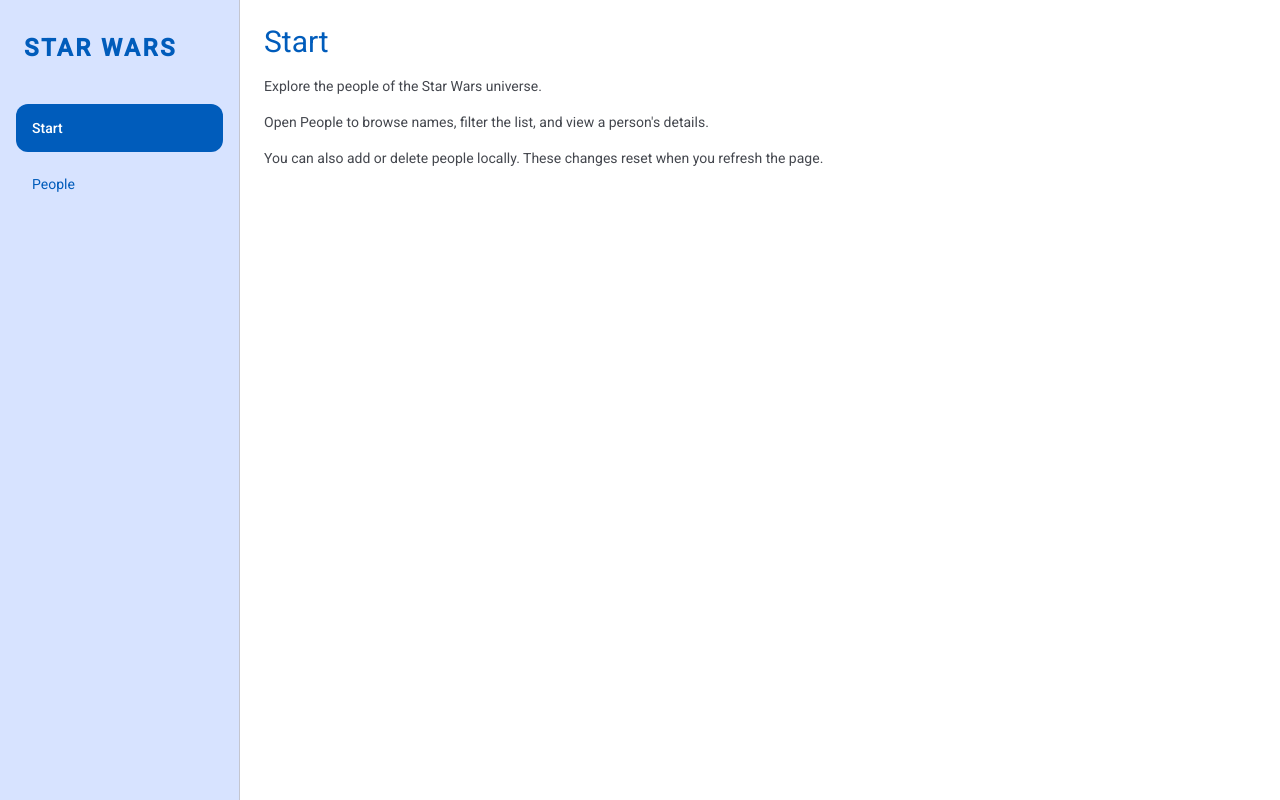
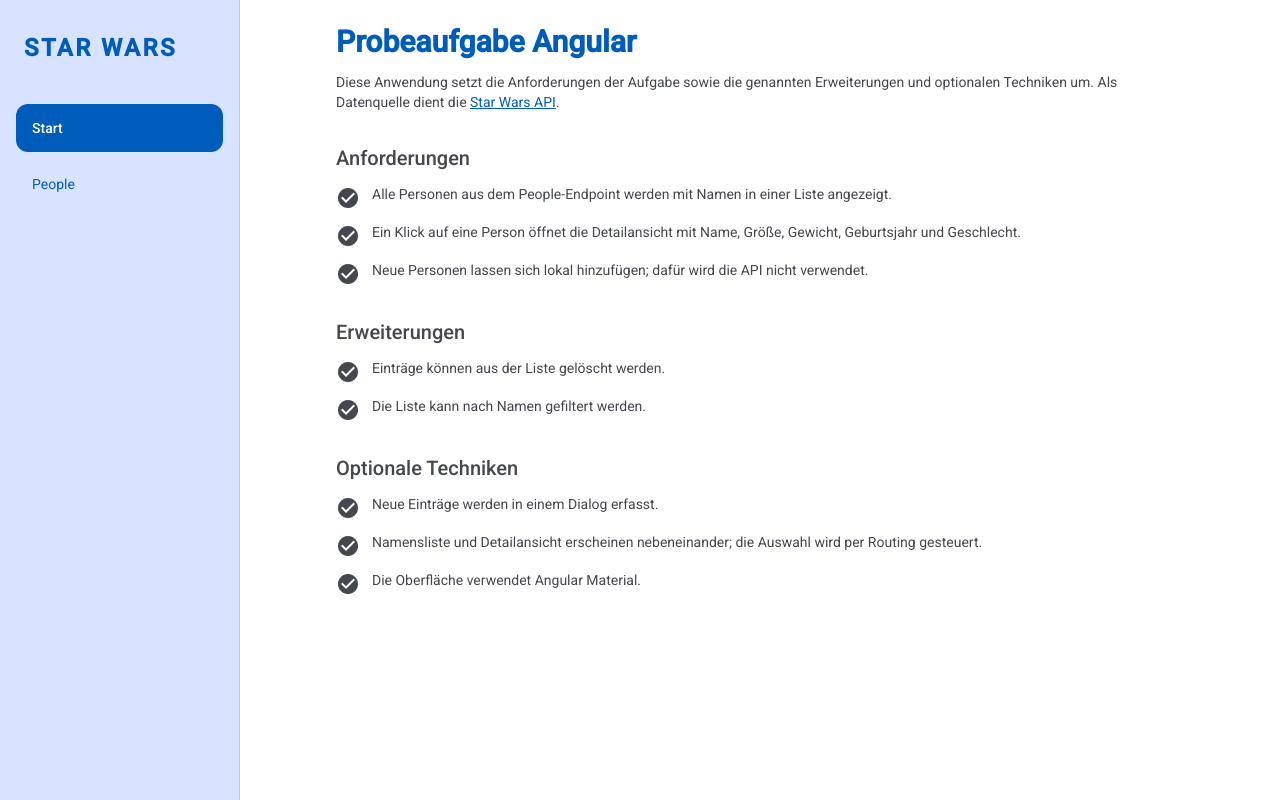
Before and after one commit to IMMihaylov/st-wars, an Angular app: page /start in a window 1280 px wide. Built offline with nearby package versions, Linux system fonts and the light colour scheme.

Commit message:
fix(start): add description to the start component.

```diff
--- a/src/app/people/list/add-person/add-person-dialog.component.ts
+++ b/src/app/people/list/add-person/add-person-dialog.component.ts
@@ -1,12 +1,11 @@
 import { Component, inject } from '@angular/core';
 import { FormBuilder, ReactiveFormsModule, Validators } from '@angular/forms';
+import { MatButtonModule } from '@angular/material/button';
 import { MatDialogModule, MatDialogRef } from '@angular/material/dialog';
-import { MatButtonModule } from '@angular/material/button';
 import { MatFormFieldModule } from '@angular/material/form-field';
 import { MatInputModule } from '@angular/material/input';
 import { PeopleService } from '../../people.service';
 import { PersonFields } from '../../person.model';
-import { JsonPipe } from '@angular/common';
 
 @Component({
   selector: 'app-add-person-dialog',
@@ -16,7 +15,6 @@
     MatButtonModule,
     MatFormFieldModule,
     MatInputModule,
-    JsonPipe
   ],
   templateUrl: './add-person-dialog.component.html',
 })
--- a/src/app/start/start.component.html
+++ b/src/app/start/start.component.html
@@ -1,6 +1,65 @@
-<article class="max-w-3xl space-y-4 p-6" aria-labelledby="start-title">
-  <h1 class="text-3xl text-primary" id="start-title">Start</h1>
-  <p>Explore the people of the Star Wars universe.</p>
-  <p>Open People to browse names, filter the list, and view a person's details.</p>
-  <p>You can also add or delete people locally. These changes reset when you refresh the page.</p>
-</article>
+<main class="mx-auto max-w-4xl space-y-8 p-6" aria-labelledby="start-title">
+  <header class="space-y-3">
+    <h1 class="text-3xl font-semibold text-primary" id="start-title">Probeaufgabe Angular</h1>
+    <p>
+      Diese Anwendung setzt die Anforderungen der Aufgabe sowie die genannten Erweiterungen und
+      optionalen Techniken um. Als Datenquelle dient die
+      <a class="text-primary underline" href="https://swapi.info/" target="_blank" rel="noreferrer"
+        >Star Wars API</a
+      >.
+    </p>
+  </header>
+
+  <section class="space-y-3" aria-labelledby="requirements-title">
+    <h2 class="text-xl font-medium" id="requirements-title">Anforderungen</h2>
+    <ul class="space-y-3">
+      <li class="flex items-start gap-3">
+        <mat-icon class="mt-0.5 shrink-0 text-green-600" aria-label="Erfüllt">check_circle</mat-icon>
+        <span>Alle Personen aus dem People-Endpoint werden mit Namen in einer Liste angezeigt.</span>
+      </li>
+      <li class="flex items-start gap-3">
+        <mat-icon class="mt-0.5 shrink-0 text-green-600" aria-label="Erfüllt">check_circle</mat-icon>
+        <span
+          >Ein Klick auf eine Person öffnet die Detailansicht mit Name, Größe, Gewicht, Geburtsjahr
+          und Geschlecht.</span
+        >
+      </li>
+      <li class="flex items-start gap-3">
+        <mat-icon class="mt-0.5 shrink-0 text-green-600" aria-label="Erfüllt">check_circle</mat-icon>
+        <span>Neue Personen lassen sich lokal hinzufügen; dafür wird die API nicht verwendet.</span>
+      </li>
+    </ul>
+  </section>
+
+  <section class="space-y-3" aria-labelledby="extensions-title">
+    <h2 class="text-xl font-medium" id="extensions-title">Erweiterungen</h2>
+    <ul class="space-y-3">
+      <li class="flex items-start gap-3">
+        <mat-icon class="mt-0.5 shrink-0 text-green-600" aria-label="Erfüllt">check_circle</mat-icon>
+        <span>Einträge können aus der Liste gelöscht werden.</span>
+      </li>
+      <li class="flex items-start gap-3">
+        <mat-icon class="mt-0.5 shrink-0 text-green-600" aria-label="Erfüllt">check_circle</mat-icon>
+        <span>Die Liste kann nach Namen gefiltert werden.</span>
+      </li>
+    </ul>
+  </section>
+
+  <section class="space-y-3" aria-labelledby="techniques-title">
+    <h2 class="text-xl font-medium" id="techniques-title">Optionale Techniken</h2>
+    <ul class="space-y-3">
+      <li class="flex items-start gap-3">
+        <mat-icon class="mt-0.5 shrink-0 text-green-600" aria-label="Erfüllt">check_circle</mat-icon>
+        <span>Neue Einträge werden in einem Dialog erfasst.</span>
+      </li>
+      <li class="flex items-start gap-3">
+        <mat-icon class="mt-0.5 shrink-0 text-green-600" aria-label="Erfüllt">check_circle</mat-icon>
+        <span>Namensliste und Detailansicht erscheinen nebeneinander; die Auswahl wird per Routing gesteuert.</span>
+      </li>
+      <li class="flex items-start gap-3">
+        <mat-icon class="mt-0.5 shrink-0 text-green-600" aria-label="Erfüllt">check_circle</mat-icon>
+        <span>Die Oberfläche verwendet Angular Material.</span>
+      </li>
+    </ul>
+  </section>
+</main>
--- a/src/app/start/start.component.ts
+++ b/src/app/start/start.component.ts
@@ -1,7 +1,9 @@
 import { Component } from '@angular/core';
+import { MatIconModule } from '@angular/material/icon';
 
 @Component({
   selector: 'app-start',
   templateUrl: './start.component.html',
+  imports: [MatIconModule],
 })
 export class StartComponent {}
```
Also changed, not shown: src/app/app.html (+16 -10 lines).
